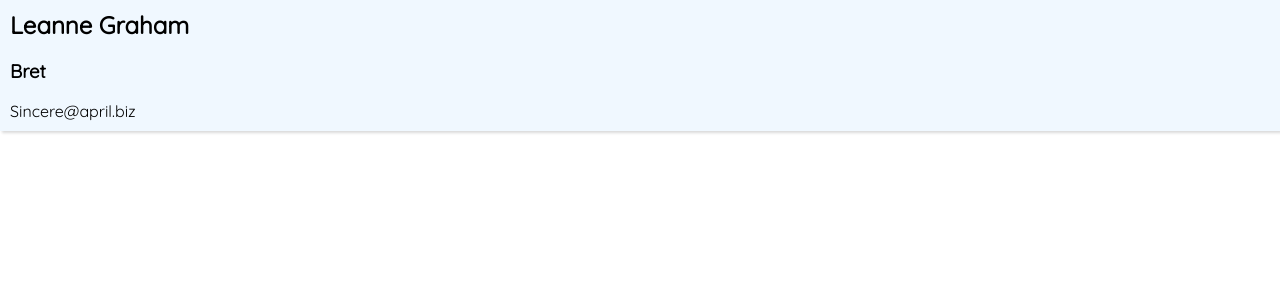
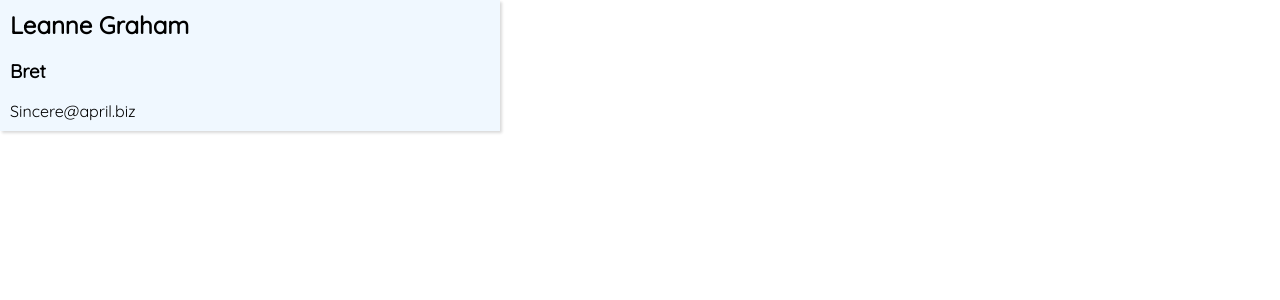
Before and after one commit to Killuina/social-network, a React (Vite) app: page / in a window 1280 px wide. Shown: the top 300 px of the page. Built offline with nearby package versions, Linux system fonts and the light colour scheme.

Commit message:
Add min and max with to UserCard

```diff
--- a/src/components/UserCard/UserCardStyled.ts
+++ b/src/components/UserCard/UserCardStyled.ts
@@ -4,4 +4,6 @@ export const UserCardStyled = styled.article`
   padding: 10px;
   background-color: aliceblue;
   box-shadow: rgba(0, 0, 0, 0.15) 1.95px 1.95px 2.6px;
+  min-width: 300px;
+  max-width: 500px;
 `;
```
